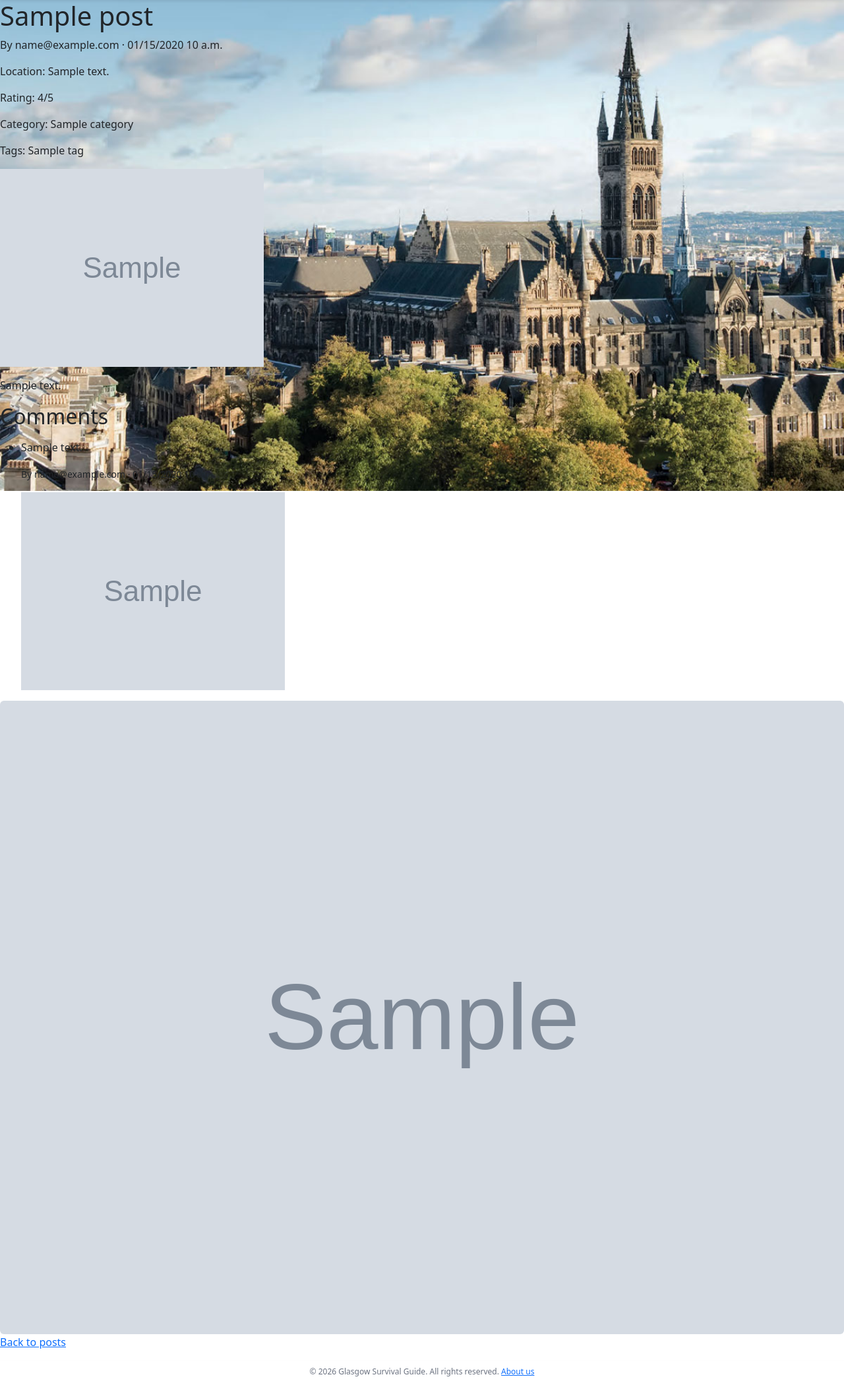
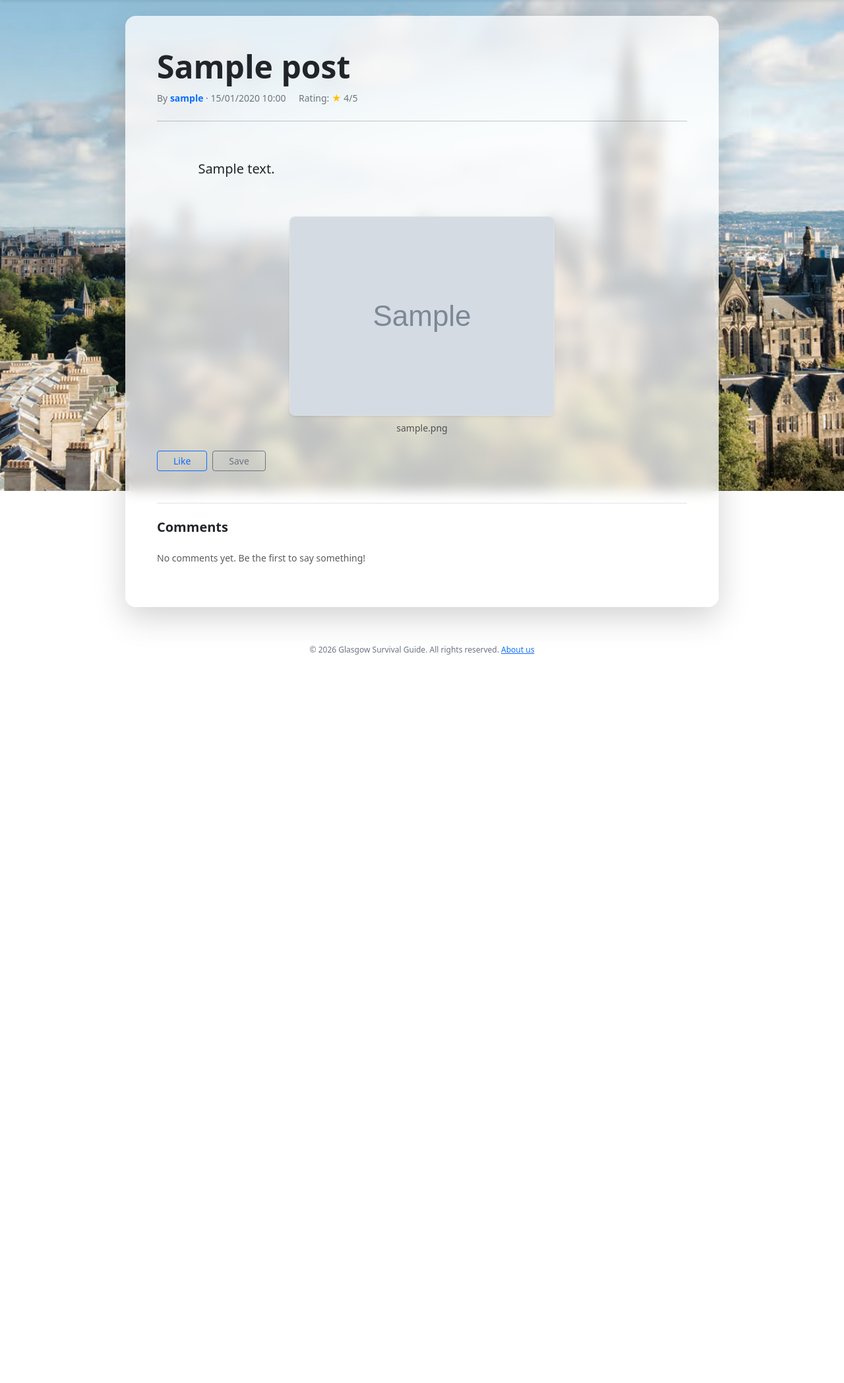
Before and after one commit to COMPSCI5012-Internet-Technology/GlasgowSurvivalGuide, a Django app: page /posts/1/ in a window 1280 px wide. Shown: the part 56-2152 px from the top of the page at 66% size. After the commit the page ends 1048 px from the top, so only its background shows below. Run offline with Django 5.2, Linux system fonts and the light colour scheme; tables that the repository leaves empty hold one stand-in row (values such as "Sample post"); grey boxes marked "Sample" are stand-in pictures.

Commit message:
Modified the display of images after posting a post to the postlist page, and ensures that the newest post is at the top. / Modified the postdetail display page.

```diff
--- a/templates/guide/post_detail.html
+++ b/templates/guide/post_detail.html
@@ -1,96 +1,43 @@
 {% extends 'base.html' %}
+{% load static %}
+
 {% block title %}{{ post.title }} – Glasgow Survival Guide{% endblock %}
+
 {% block content %}
-<article>
-  <h1>{{ post.title }}</h1>
-  <p>By {{ post.author.email|default:post.author.username }} · {{ post.created_at|date:"SHORT_DATETIME_FORMAT" }}</p>
-  {% if post.address %}<p>Location: {{ post.address }}</p>{% endif %}
-  {% if post.rating %}<p>Rating: {{ post.rating }}/5</p>{% endif %}
-  {% if post.category %}<p>Category: {{ post.category.name }}</p>{% endif %}
-  {% if post.tags.all %}
-  <p>Tags: {% for tag in post.tags.all %}{{ tag.name }}{% if not forloop.last %}, {% endif %}{% endfor %}</p>
-  {% endif %}
-  {% if post.image %}
-    <p><img src="{{ post.image.url }}" alt="{{ post.title }}"></p>
-  {% endif %}
-  <div>{{ post.description|linebreaks }}</div>
-</article>
+<div class="container mt-4 mb-5 flex-grow-1 d-flex justify-content-center">
+    <div class="bg-white bg-opacity-75 rounded-4 p-4 p-md-5 shadow-lg w-100" style="max-width: 900px; backdrop-filter: blur(10px);">
 
-{% if user.is_authenticated %}
-<section aria-label="Like and save">
-  <form method="post" action="{% url 'guide:post_like' pk=post.pk %}" style="display: inline;">
-    {% csrf_token %}
-    <input type="hidden" name="next" value="{{ request.get_full_path }}">
-    <button type="submit">{% if is_liked %}Liked{% else %}Like{% endif %}</button>
-  </form>
-  <form method="post" action="{% url 'guide:post_save' pk=post.pk %}" style="display: inline;">
-    {% csrf_token %}
-    <input type="hidden" name="next" value="{{ request.get_full_path }}">
-    <button type="submit">{% if is_saved %}Saved{% else %}Save{% endif %}</button>
-  </form>
-</section>
-{% endif %}
+        <h1 class="display-5 fw-bold text-dark mb-2">{{ post.title }}</h1>
+        <div class="text-secondary small mb-4">
+            By <span class="fw-bold text-primary">{{ post.author.username }}</span> · {{ post.created_at|date:"d/m/Y H:i" }}
+            <span class="ms-3">Rating: <span class="text-warning">★</span> {{ post.rating }}/5</span>
+        </div>
 
-{% if user.is_authenticated and user_collections %}
-<section aria-label="Add to collection">
-  <h2>Add to collection</h2>
-  {% for col in user_collections %}
-  {% if col.pk in collection_ids_containing_post %}
-  <p>{{ col.name }} (already in this collection)</p>
-  {% else %}
-  <form method="post" action="{% url 'guide:collection_add' collection_pk=col.pk post_pk=post.pk %}" style="display: inline;">
-    {% csrf_token %}
-    <input type="hidden" name="next" value="{{ request.get_full_path }}">
-    <button type="submit">Add to {{ col.name }}</button>
-  </form>
-  {% endif %}
-  {% endfor %}
-</section>
-{% endif %}
+        <hr class="opacity-10 mb-4">
 
-<section aria-label="Comments">
-  <h2>Comments</h2>
-  {% if comment_list %}
-  <ul>
-    {% for comment in comment_list %}
-    <li>
-      <p>{{ comment.content|linebreaks }}</p>
-      <p><small>By {{ comment.author.email|default:comment.author.username }} · {{ comment.created_at|date:"SHORT_DATETIME_FORMAT" }}</small></p>
-      {% if comment.image %}
-      <p><img src="{{ comment.image.url }}" alt="Comment image"></p>
-      {% endif %}
-    </li>
-    {% endfor %}
-  </ul>
-  {% else %}
-  <p>No comments yet.</p>
-  {% endif %}
+        <div class="post-description fs-5 text-dark mb-4" style="line-height: 1.6; white-space: pre-wrap;">
+            {{ post.description }}
+        </div>
 
-  {% if user.is_authenticated %}
-  <h3>Add a comment</h3>
-  <form method="post" action="{% url 'guide:post_detail' pk=post.pk %}" enctype="multipart/form-data">
-    {% csrf_token %}
-    <input type="hidden" name="comment_form" value="1">
-    {% if comment_form.non_field_errors %}
-    <ul class="errorlist">{{ comment_form.non_field_errors }}</ul>
-    {% endif %}
-    {% for field in comment_form %}
-    <div class="field">
-      <label for="{{ field.id_for_label }}">{{ field.label }}{% if field.field.required %}*{% endif %}</label>
-      {{ field }}
-      {% if field.errors %}<ul class="errorlist">{{ field.errors }}</ul>{% endif %}
+        {% if post.image %}
+        <div class="text-center mb-4">
+            <img src="{{ post.image.url }}" class="img-fluid rounded-3 shadow-sm border" alt="{{ post.title }}">
+            {% if post.image_description %}
+                <p class="text-muted small mt-2 italic">{{ post.image_description }}</p>
+            {% endif %}
+        </div>
+        {% endif %}
+
+        <div class="d-flex gap-2 mb-5">
+            <button class="btn btn-outline-primary btn-sm px-4">Like</button>
+            <button class="btn btn-outline-secondary btn-sm px-4">Save</button>
+        </div>
+
+        <section class="mt-5 border-top pt-4">
+            <h3 class="h5 fw-bold mb-4">Comments</h3>
+            <p class="text-muted small">No comments yet. Be the first to say something!</p>
+        </section>
+
     </div>
-    {% endfor %}
-    <button type="submit">Submit comment</button>
-  </form>
-  {% endif %}
-</section>
-
-{% if post.image %}
-    <img src="{{ post.image.url }}"
-         alt="{% if post.image_description %}{{ post.image_description }}{% else %}Image posted by {{ post.author.username }}{% endif %}"
-         class="img-fluid rounded">
-{% endif %}
-
-<p><a href="{% url 'guide:post_list' %}">Back to posts</a></p>
+</div>
 {% endblock %}
```
Also changed, not shown: templates/guide/post_list.html (+26 -10 lines).
